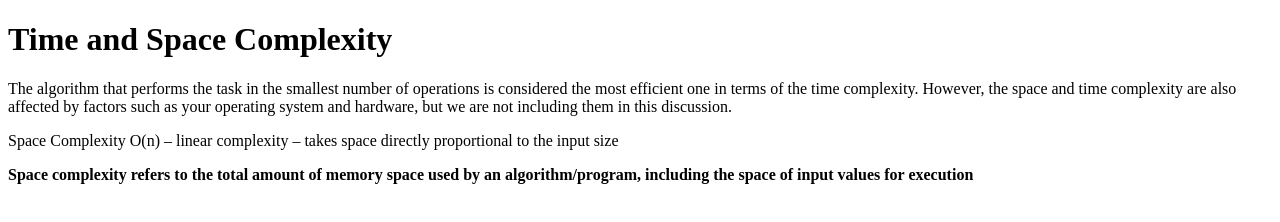
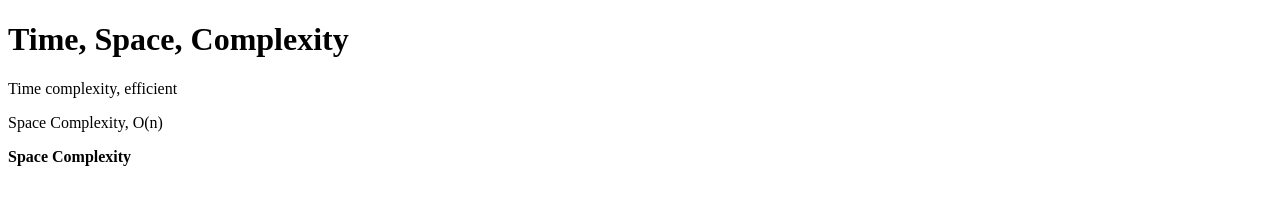
Before and after one commit to acciojob/time-and-space-complexity-SRINIVAS-VG, a website: page main.html in a window 1280 px wide. Drawn offline with Linux system fonts and the light colour scheme.

Commit message:
created a submission

```diff
--- a/main.html
+++ b/main.html
@@ -11,11 +11,10 @@
     <script type="text/javascript" src="./script.js">
 </script>
 
-<h1>Time and Space Complexity</h1>
-
-<p>The algorithm that performs the task in the smallest number of operations is considered the most efficient one in terms of the time complexity. However, the space and time complexity are also affected by  factors such as your operating system and hardware, but we are not including them in this discussion.</p>
-<p>Space Complexity O(n) – linear complexity – takes space directly proportional to the input size</p>
-<b>Space complexity refers to the total amount of memory space used by an algorithm/program, including the space of input values for execution</b>
+<h1>Time, Space, Complexity</h1>
+<p>Time complexity, efficient</p>
+<p>Space Complexity, O(n)</p>
+<b>Space Complexity</b>
 </body>
 
 </html>
```
